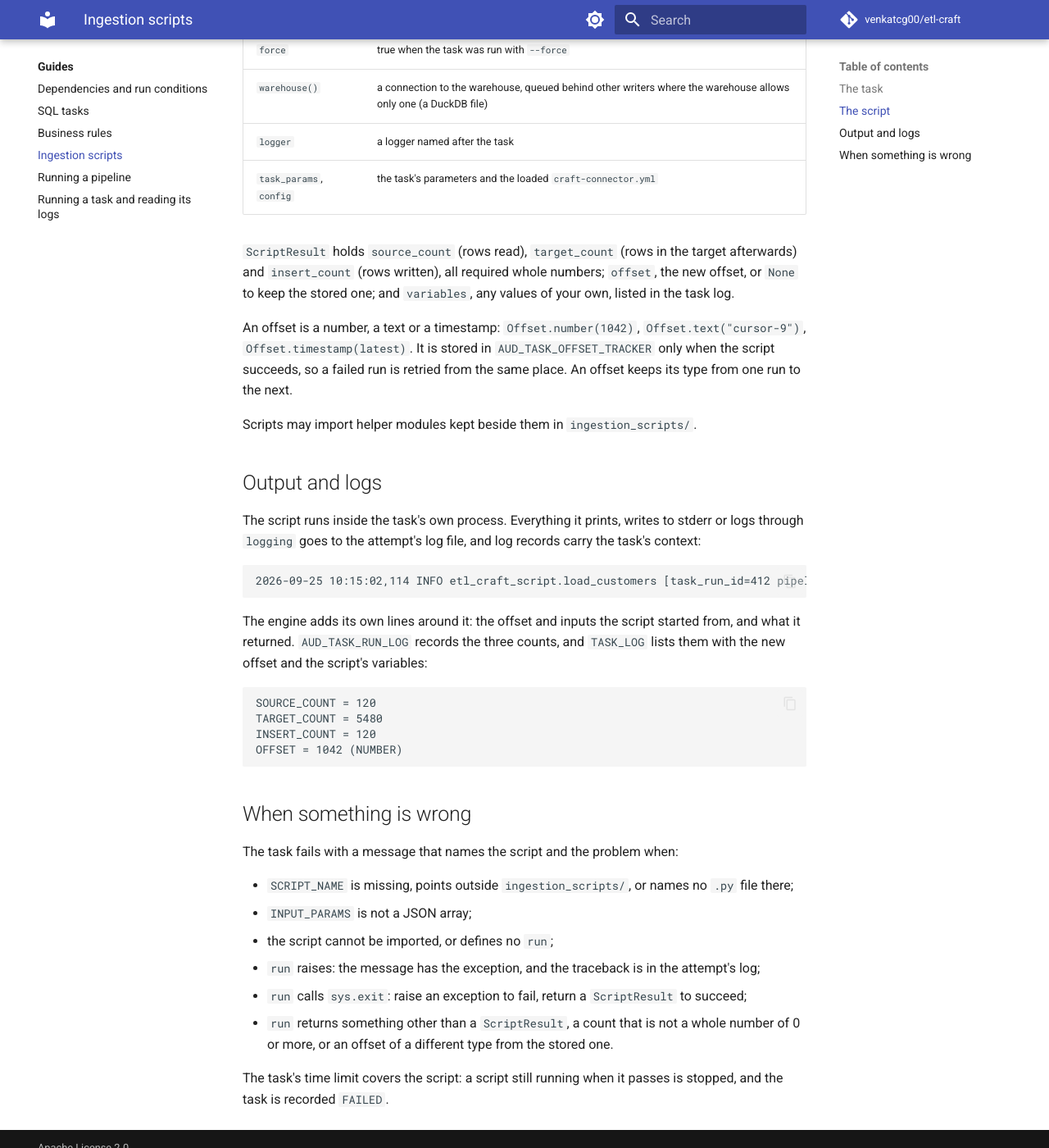
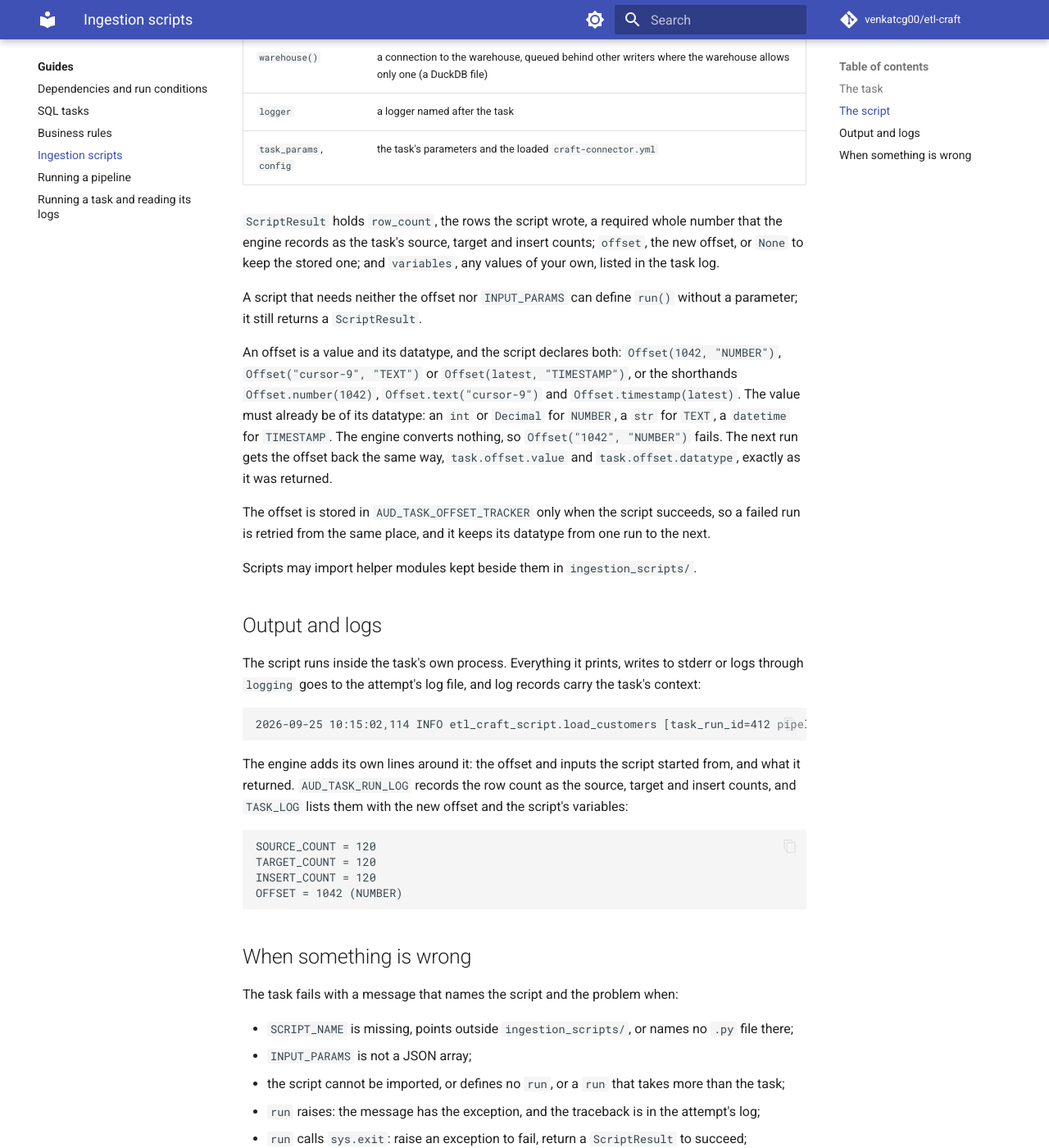
Before and after one commit to venkatcg00/etl-craft, an MkDocs documentation site: the page built from docs/guides/ingestion-scripts.md, in a window 1280 px wide and 1400 px high, scrolled down 1272 px. Shown: the whole window at 82% size. Built offline with MkDocs 1.6.1 and Material for MkDocs 9.7.7, drawn with Linux system fonts in a browser that asks for light colours; comment, search, counter and statistics services are not loaded; the version menu is left out; some of the changed text lies outside the part shown.

Commit message:
feat(handlers): a script reports one row count and an explicit offset (#37)
* feat(handlers): an ingestion script reports one row count

- ScriptResult is row_count, the rows written, plus an optional typed
  offset; the engine records the count as source, target and insert
- a script that needs nothing from the task may define run() without a
  parameter; a run taking more than the task fails naming it

Co-Authored-By: Claude Opus 5.5 <noreply@anthropic.com>
Claude-Session: https://claude.ai/code/session_016h3zqoApYS3YGGkr1cRTC8

* feat(handlers): an offset is a value and its declared datatype, never converted

- Offset(value, datatype) with datatype NUMBER, TEXT or TIMESTAMP; the value
  must already be of that datatype, and nothing is converted
- the script gets the offset back as it returned it, value and datatype

Co-Authored-By: Claude Opus 5.5 <noreply@anthropic.com>
Claude-Session: https://claude.ai/code/session_016h3zqoApYS3YGGkr1cRTC8

---------

Co-authored-by: Claude Opus 5.5 <noreply@anthropic.com>

````diff
--- a/docs/guides/ingestion-scripts.md
+++ b/docs/guides/ingestion-scripts.md
@@ -25,12 +25,9 @@ def run(task: ScriptTask) -> ScriptResult:
     rows = fetch_orders(region, after_id=since, days=days)  # your own code
     task.logger.info("fetched %d orders for %s", len(rows), region)
     with task.warehouse() as engine, engine.begin() as conn:
-        inserted = insert_orders(conn, rows, pipeline_run_id=task.pipeline_run_id)
-        total = conn.exec_driver_sql("SELECT COUNT(*) FROM raw.orders").scalar()
+        written = insert_orders(conn, rows, pipeline_run_id=task.pipeline_run_id)
     return ScriptResult(
-        source_count=len(rows),
-        target_count=total,
-        insert_count=inserted,
+        row_count=written,
         offset=Offset.number(max(r.id for r in rows)) if rows else None,
     )
 ```
@@ -39,7 +36,7 @@ def run(task: ScriptTask) -> ScriptResult:
 
 | Attribute | Holds |
 |---|---|
-| `offset` | where the last successful run left off, an `Offset`, or `None` on the first run |
+| `offset` | where the last successful run left off, an `Offset` with its `value` and `datatype`, or `None` on the first run |
 | `input_params` | `INPUT_PARAMS` as a list, empty when unset |
 | `pipeline_run_id` | the run's id; stamp it on every row you write |
 | `refresh_type` | the pipeline's `FULL` or `INCREMENTAL` |
@@ -48,14 +45,23 @@ def run(task: ScriptTask) -> ScriptResult:
 | `logger` | a logger named after the task |
 | `task_params`, `config` | the task's parameters and the loaded `craft-connector.yml` |
 
-`ScriptResult` holds `source_count` (rows read), `target_count` (rows in the target afterwards)
-and `insert_count` (rows written), all required whole numbers; `offset`, the new offset, or `None`
+`ScriptResult` holds `row_count`, the rows the script wrote, a required whole number that the
+engine records as the task's source, target and insert counts; `offset`, the new offset, or `None`
 to keep the stored one; and `variables`, any values of your own, listed in the task log.
 
-An offset is a number, a text or a timestamp: `Offset.number(1042)`, `Offset.text("cursor-9")`,
-`Offset.timestamp(latest)`. It is stored in `AUD_TASK_OFFSET_TRACKER` only when the script
-succeeds, so a failed run is retried from the same place. An offset keeps its type from one run to
-the next.
+A script that needs neither the offset nor `INPUT_PARAMS` can define `run()` without a parameter;
+it still returns a `ScriptResult`.
+
+An offset is a value and its datatype, and the script declares both: `Offset(1042, "NUMBER")`,
+`Offset("cursor-9", "TEXT")` or `Offset(latest, "TIMESTAMP")`, or the shorthands
+`Offset.number(1042)`, `Offset.text("cursor-9")` and `Offset.timestamp(latest)`. The value must
+already be of its datatype: an `int` or `Decimal` for `NUMBER`, a `str` for `TEXT`, a `datetime`
+for `TIMESTAMP`. The engine converts nothing, so `Offset("1042", "NUMBER")` fails. The next run
+gets the offset back the same way, `task.offset.value` and `task.offset.datatype`, exactly as it
+was returned.
+
+The offset is stored in `AUD_TASK_OFFSET_TRACKER` only when the script succeeds, so a failed run
+is retried from the same place, and it keeps its datatype from one run to the next.
 
 Scripts may import helper modules kept beside them in `ingestion_scripts/`.
 
@@ -69,12 +75,12 @@ through `logging` goes to the attempt's log file, and log records carry the task
 ```
 
 The engine adds its own lines around it: the offset and inputs the script started from, and what
-it returned. `AUD_TASK_RUN_LOG` records the three counts, and `TASK_LOG` lists them with the new
-offset and the script's variables:
+it returned. `AUD_TASK_RUN_LOG` records the row count as the source, target and insert counts, and
+`TASK_LOG` lists them with the new offset and the script's variables:
 
 ```
 SOURCE_COUNT = 120
-TARGET_COUNT = 5480
+TARGET_COUNT = 120
 INSERT_COUNT = 120
 OFFSET = 1042 (NUMBER)
 ```
@@ -85,11 +91,11 @@ The task fails with a message that names the script and the problem when:
 
 - `SCRIPT_NAME` is missing, points outside `ingestion_scripts/`, or names no `.py` file there;
 - `INPUT_PARAMS` is not a JSON array;
-- the script cannot be imported, or defines no `run`;
+- the script cannot be imported, or defines no `run`, or a `run` that takes more than the task;
 - `run` raises: the message has the exception, and the traceback is in the attempt's log;
 - `run` calls `sys.exit`: raise an exception to fail, return a `ScriptResult` to succeed;
-- `run` returns something other than a `ScriptResult`, a count that is not a whole number of 0 or
-  more, or an offset of a different type from the stored one.
+- `run` returns something other than a `ScriptResult`, a `row_count` that is not a whole number of
+  0 or more, or an offset of a different type from the stored one.
 
 The task's time limit covers the script: a script still running when it passes is stopped, and the
 task is recorded `FAILED`.
````
Also changed, not shown: docs/development/rewrite-plan.md (+1 -1 lines), 4 other files.
